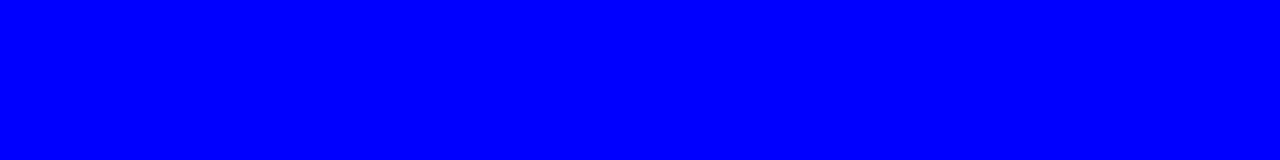
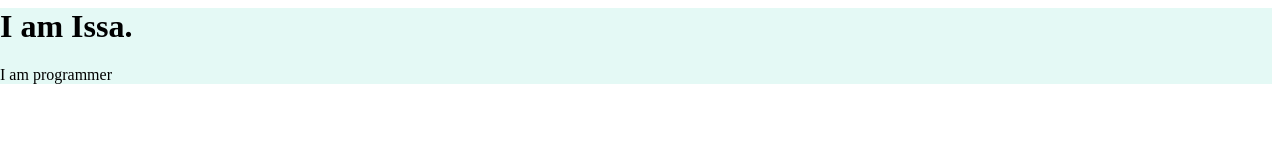
Before and after one commit to Issa-web/My-Site, a plain HTML site: page index.html in a window 1280 px wide. Drawn offline with Linux system fonts and the light colour scheme.

Commit message:
Working on the Box Model of Website

```diff
--- a/css/styles.css
+++ b/css/styles.css
@@ -1,3 +1,12 @@
 body {
-    background-color: blue;
+    margin-left: 0;
+
 }
+div {
+    background-color: #E4F9f5;
+}
+
+h1 {
+    margin-top: 0;
+
+}
--- a/index.html
+++ b/index.html
@@ -8,6 +8,11 @@
     <link rel="shortcut icon" href="favicon.ico" type="image/x-icon">
 </head>
 <body>
+    <div>
+        <h1> I am Issa.</h1>
+        <p> I am programmer</p>
+    </div>
+
 
 </body>
 </html>
```
